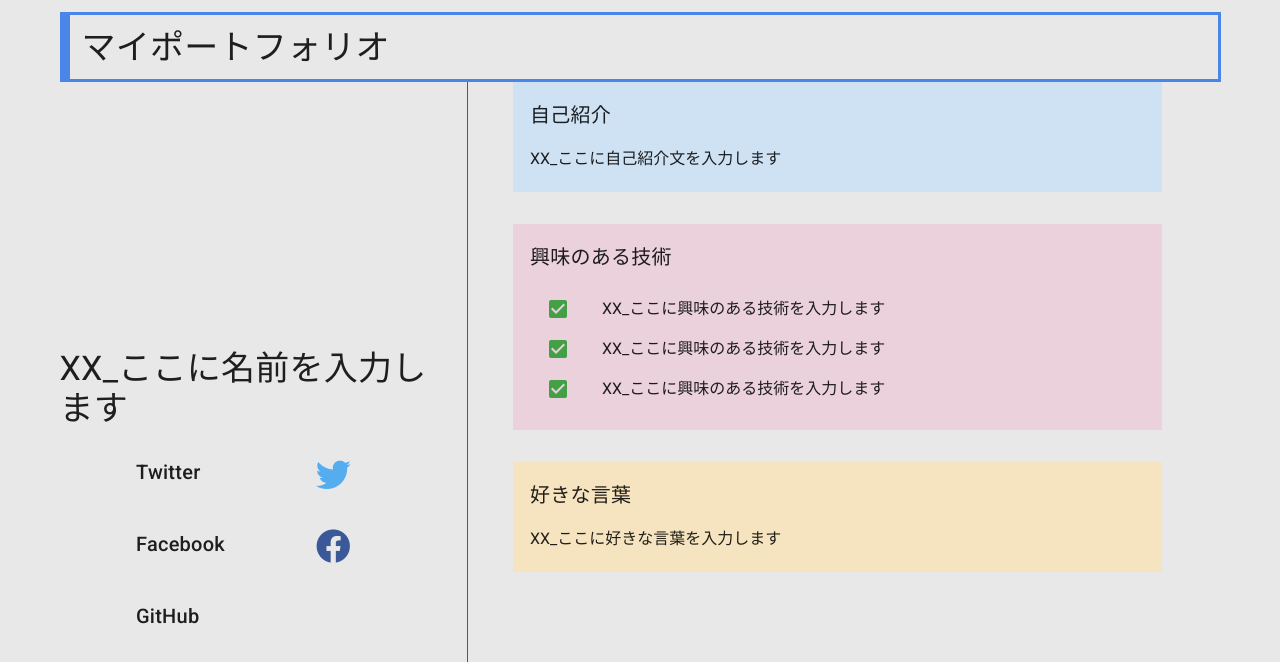
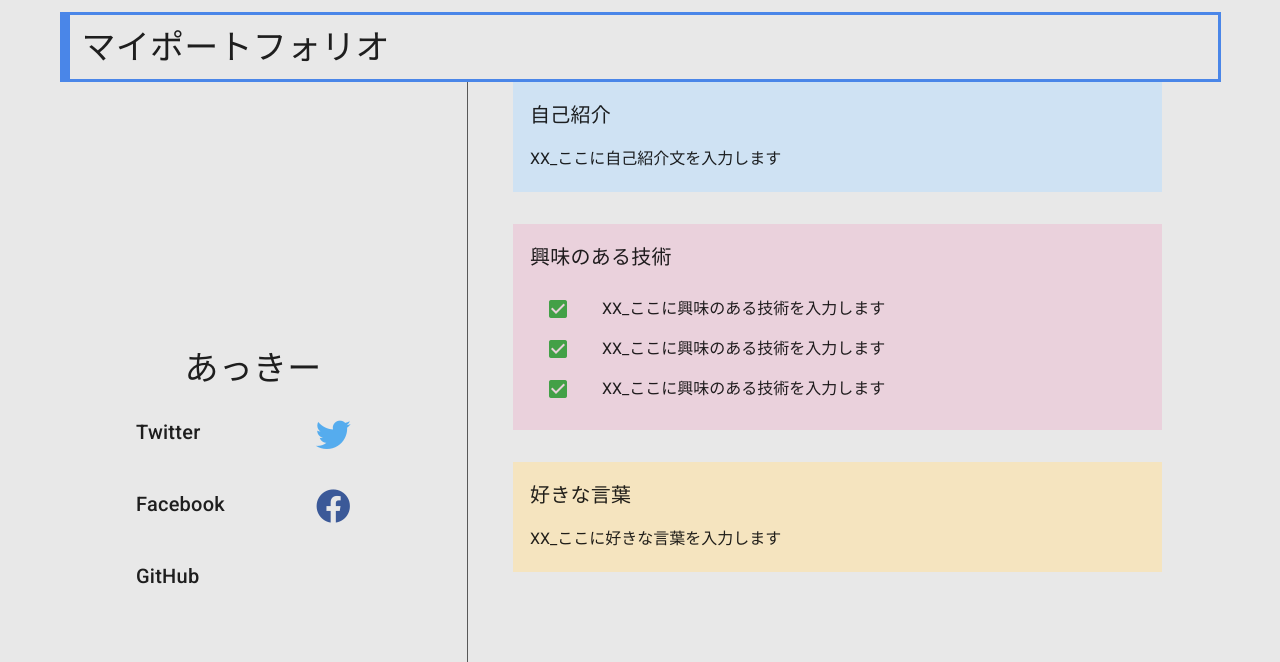
Before and after one commit to papi-tokei/portfolio-sample, a Vue app: page / in a window 1280 px wide. Shown: the top 662 px of the page. Built offline with nearby package versions, Linux system fonts and the light colour scheme.

Commit message:
自己紹介の文言を修正

```diff
--- a/src/App.vue
+++ b/src/App.vue
@@ -20,7 +20,7 @@
                 </v-img>
             </v-row>
             <v-row  justify="center">
-              <p class="display-1 mt-4">XX_ここに名前を入力します</p>
+              <p class="display-1 mt-4">あっきー</p>
             </v-row>
             <v-row class="">
               <v-col class="col-2">
```
